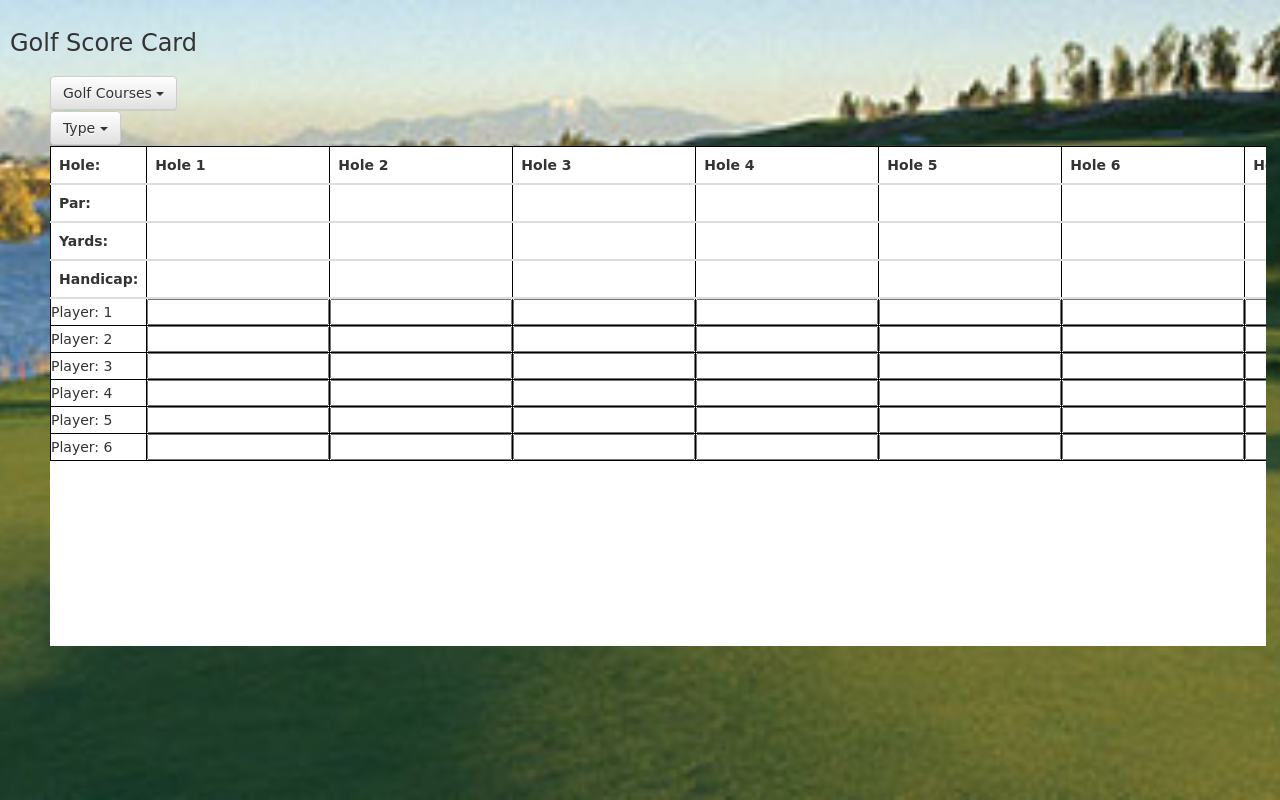
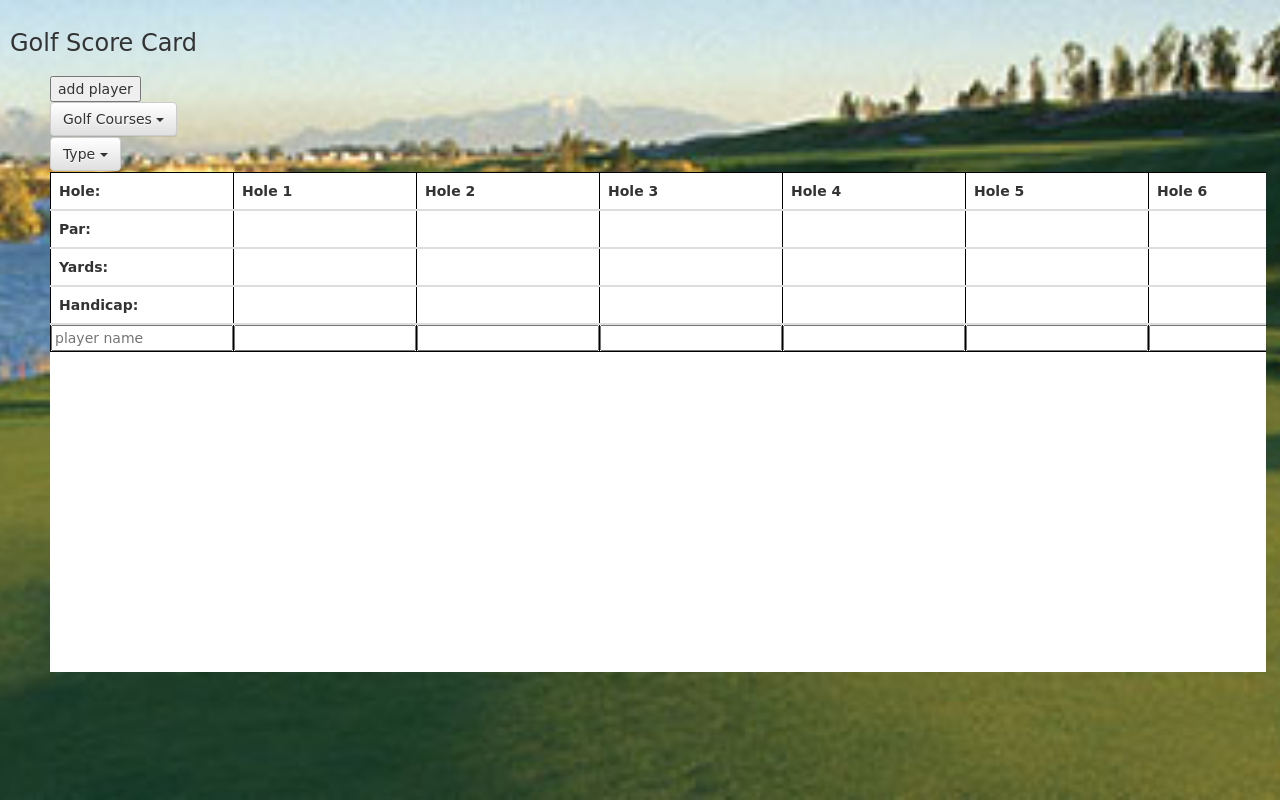
Before and after one commit to AngelBennett/mygolfscorecard, a website: page golfscorecard.html in a window 1280 px wide. Drawn offline with nearby package versions, Linux system fonts and the light colour scheme; a web font is replaced by a local one.

Commit message:
added button to add players

```diff
--- a/golfscorecard.html
+++ b/golfscorecard.html
@@ -21,7 +21,7 @@
     <div class="title">
         <h3>Golf Score Card</h3>
     </div>
-
+<button id="playeraddbtn" type="button">add player</button>
     <div class="dropdown">
         <button class="btn btn-default dropdown-toggle" type="button" id="dropdownMenu1" data-toggle="dropdown" aria-haspopup="true" aria-expanded="true">
             Golf Courses
@@ -73,8 +73,21 @@
 </div>
 <script>
     var numholes = 18;
-    var numplayers = 6;
+    var numplayers = 0;
 
+    function addPlayer() {
+
+        numplayers = numplayers + 1;
+        var p = numplayers;
+
+        $("#golfcard").append("<tr id='player" + p + "'  class='playercontainer'><td><input type='text' class='playername' placeholder='player name'/></td></tr>");
+
+        for( var h = 1; h <= numholes; h++)
+        {
+            $("#player" + p).append("<td><input class='holebox' type='text' id='player" + p + "hole" + h + "'/></td>");
+
+        }
+    }
     $(function() {
 
         for(var c = 1 ; c <= numholes ; c++){
@@ -93,16 +106,19 @@
             //<th>hole #</th>
             $("#handicapheader").append("<th></th>");
         }
-        for(var p = 1 ; p <= numplayers; p++){//nested loop insert holes for each of the player rows
-            $("#golfcard").append("<tr id='player" + p + "'  class='playercontainer'><td>Player: " + p + "</td></tr>");
-                 for( var h = 1; h <= numholes; h++){$("#player" + p).append("<td><input class='holebox' type='text' id='player" + p + "hole" + h + "'/></td>");
-            }
-        }
-        $("input.holebox").keydown(function (event) {
+                addPlayer();
+
+        function checkForNumbers(){
+            $("input.holebox").keydown(function (event) {
             var isnumeric = $.inArray(event.keyCode, [8, 9, 10, 37, 38, 39, 40, 48, 49, 50, 51, 52, 53, 54, 55, 56, 57]);
             isnumeric = isnumeric >= 0;
             return isnumeric;
 
+        });
+        }
+        $("#playeraddbtn").click(function (event) {
+
+            addPlayer();
         });
     });
 
```
